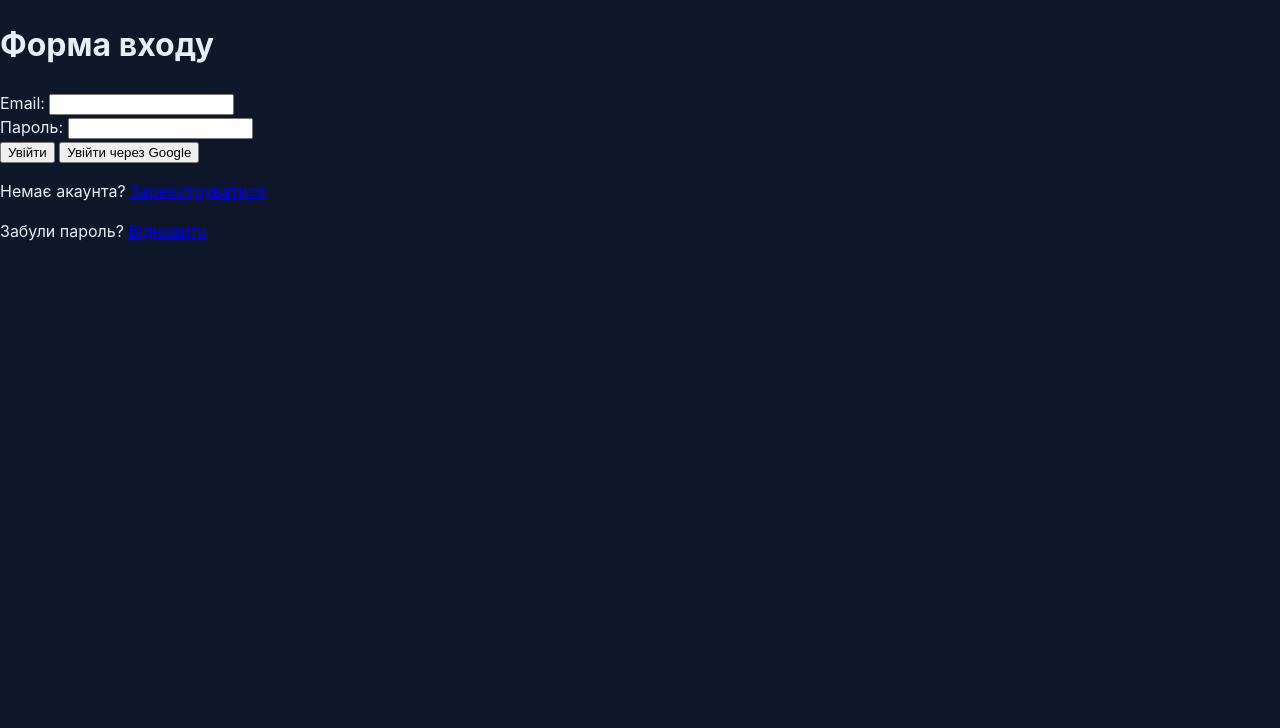
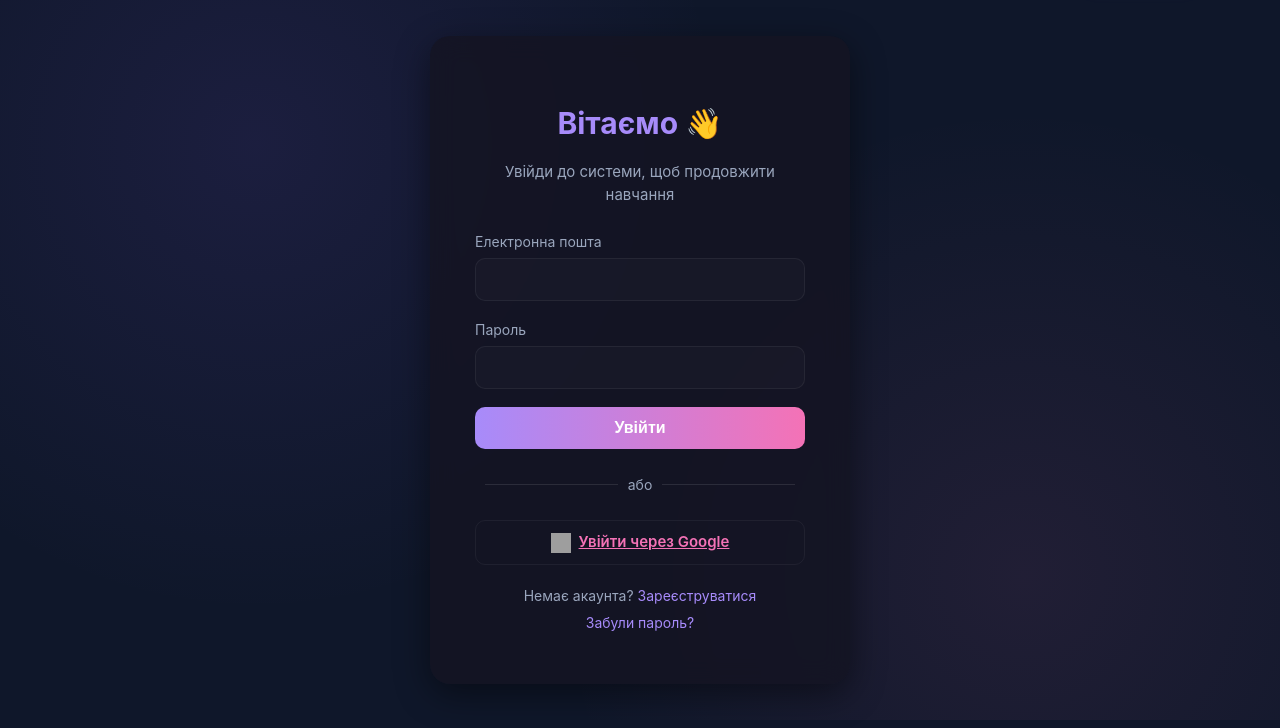
Before and after one commit to Dmytriy-OL/telegram-course-bot, a FastAPI app: page /login in a window 1280 px wide. Shown: the part 72-800 px from the top of the page. Run offline with FastAPI, Linux system fonts and the light colour scheme; parts of the project's set-up code (start-up, migrations or seed data) failed here and were passed over; grey boxes are pictures that could not be loaded.

Commit message:
feat(auth): redesign login page with modern layout and Google login button

```diff
--- a/app/web/templates/login.html
+++ b/app/web/templates/login.html
@@ -1,29 +1,45 @@
 {% extends "base.html" %}
-
 {% block title %}Вхід{% endblock %}
 
+{% block head_extra %}
+<link rel="stylesheet" href="{{ url_for('static', path='/css/auth.css') }}">
+{% endblock %}
+
 {% block content %}
-    <h1>Форма входу</h1>
+<div class="login-wrapper">
+  <div class="login-card">
+    <h1>Вітаємо 👋</h1>
+    <p class="subtitle">Увійди до системи, щоб продовжити навчання</p>
 
     <form method="POST" action="/login">
-        <div>
-            <label for="email">Email:</label>
-           <input type="email" id="email" name="email" value="{{ email | default('') }}" required>
-        </div>
+      <div class="form-group">
+        <label for="email">Електронна пошта</label>
+        <input type="email" id="email" name="email" value="{{ email | default('') }}" required>
+      </div>
 
-        <div>
-            <label for="password">Пароль:</label>
-            <input type="password" id="password" name="password" required>
-        </div>
+      <div class="form-group">
+        <label for="password">Пароль</label>
+        <input type="password" id="password" name="password" required>
+      </div>
 
-        <button type="submit">Увійти</button>
-        <a href="/auth/google">
-        <button type="button">Увійти через Google</button>
+      <button type="submit" class="login-btn">Увійти</button>
+    </form>
+
+    <div class="divider"><span>або</span></div>
+
+    <a href="/auth/google" class="google-btn">
+      <img src="{{ url_for('static', path='/media/content/icons/icons-google.png') }}" alt="Google" class="google-icon">
+      Увійти через Google
     </a>
-            <p>Немає акаунта? <a href="/register">Зареєструватися</a></p>
-            <p>Забули пароль? <a href="/forgot_password">Відновити</a></p>
-    </form>
+
+    <div class="links">
+      <p>Немає акаунта? <a href="/register">Зареєструватися</a></p>
+      <p><a href="/forgot_password">Забули пароль?</a></p>
+    </div>
+
     {% if error %}
-        <p style="color:red;">{{ error }}</p>
+      <p class="error-msg">{{ error }}</p>
     {% endif %}
+  </div>
+</div>
 {% endblock %}
```
